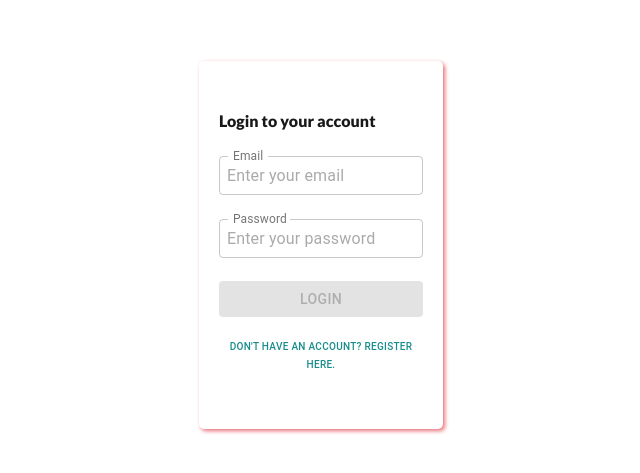
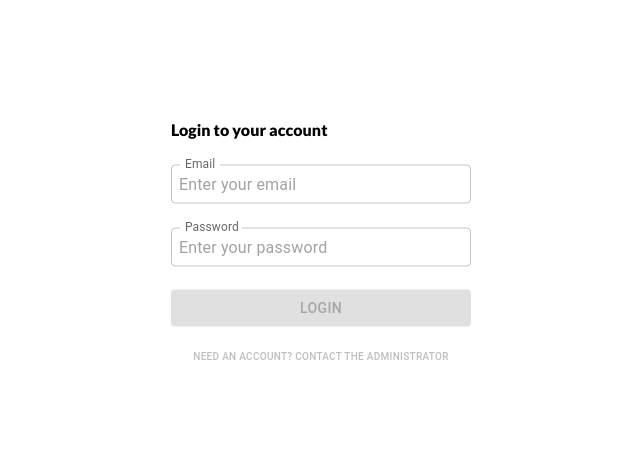
Before and after one commit to Chibogret/Test, a React (Create React App) app in the folder client/: page / in a window 1280 px wide. Shown: the part 175-648 px from the top of the page, without its empty margins (319-959 px from the left). Built offline with nearby package versions, Linux system fonts and the light colour scheme.

Commit message:
[FEAT]: Register Authorized User
fix scanning skipped municipalities where current still updates to next which should not happen

```diff
--- a/client/src/components/Form.js
+++ b/client/src/components/Form.js
@@ -85,7 +85,7 @@ function MaterialForm({
     };
 
     return (
-        <form onSubmit={handleSubmit} noValidate autoComplete="off" className='registration-form'>
+        <form onSubmit={handleSubmit} noValidate autoComplete="off">
             <Box
                 component="div"
                 sx={{
@@ -94,7 +94,7 @@ function MaterialForm({
                     fontWeight: 'bold',
                 }}
             >
-                {formType === 'Login' ? 'Login to your account' : 'Create your account'}
+                {formType === 'Login' ? 'Login to your account' : 'Create an account'}
             </Box>
 
             <TextField
@@ -190,10 +190,16 @@ function MaterialForm({
                 {isLoading ? <CircularProgress size={24} /> : formType === 'Login' ? "Login" : 'Register'}
             </Button>
 
-            <Button color="primary" style={{ width: "100%", marginTop: "15px", fontSize: "10px" }}
-                    onClick={toggleForm}>
-                {formType === 'Login' ? "Don't have an account? Register here." : 'Already have an account? Login here.'}
-            </Button>
+            <Button
+  color="primary"
+  style={{ width: "100%", marginTop: "15px", fontSize: "10px" }}
+//   onClick={toggleForm}
+//   disabled={formType === 'Login'}
+disabled
+>
+  {formType === 'Login' ? "Need an Account? Contact the Administrator" : 'Created Account will be able to modify assigned checkpoints.'}
+</Button>
+
         </form>
     );
 }
--- a/client/src/components/RegisterForm.js
+++ b/client/src/components/RegisterForm.js
@@ -76,7 +76,7 @@ function Register({ onToggleForm, formType }) {
                 setMunicipality={setMunicipality}
                 isLoading={isLoading}
                 formType="Register"
-                onToggleForm={onToggleForm}
+                // onToggleForm={onToggleForm}
             />
             <Snackbar
                 open={openSnackbar}
--- /dev/null
+++ b/client/src/components/RegisterUserForm.js
@@ -0,0 +1,22 @@
+import React from 'react';
+import { Modal, Button } from '@mui/material';
+import Register from './RegisterForm';
+
+function RegisterUserForm({ openU, handleUserClose }) {
+    return (
+        <Modal
+            open={openU}
+            onClose={handleUserClose}
+            aria-labelledby="shipment-tracking-modal-title"
+            aria-describedby="shipment-tracking-modal-description"
+        >
+            <div style={{ width: "300px", position: 'absolute', top: '50%', left: '50%', transform: 'translate(-50%, -50%)', backgroundColor: 'white', padding: '20px', borderRadius: '6px', border: '1px bla' }}>
+
+                <Register formType='Register'/>
+
+            </div>
+        </Modal>
+    );
+}
+
+export default RegisterUserForm;
--- a/client/src/components/TrackList.js
+++ b/client/src/components/TrackList.js
@@ -5,6 +5,7 @@ import Typography from '@mui/material/Typography';
 import { Button, CardActionArea, Divider, TextField } from '@mui/material';
 import ShipmentModal from './ShipmentModal'; // Adjust the path as necessary
 import UpdateMunicipalityModal from './UpdateMunicipality';
+import RegisterUserForm from './RegisterUserForm';
 import { useNavigate } from 'react-router-dom';
 import '../styles.css';
 import axios from 'axios'; // Make sure to import axios at the top of your file
@@ -17,11 +18,15 @@ function Tracklist() {
   const [orderDetailsList, setOrderDetailsList] = useState([]);
   const [open, setOpen] = useState(false);
   const [openM, setMOpen] = useState(false);
+  const [openU, setUOpen] = useState(false);
+
   const navigate = useNavigate();
 
   // Function to handle opening and closing modals
   const handleOpen = () => setOpen(true);
   const handleClose = () => setOpen(false);
+  const handleUserOpen = () => setUOpen(true);
+  const handleUserClose = () => setUOpen(false);
   const handleMunicipalityOpen = () => setMOpen(true);
   const handleMunicipalityClose = () => setMOpen(false);
 
@@ -52,10 +57,13 @@ const fetchData = async () => {
     }
   }, [searchQuery]);
 
+
   return (
     <div className='sidebar' style={{ display: 'flex', flexDirection: 'column', gap: '10px'}}>
+      <Button className="registerButton" onClick={handleUserOpen}>Register User</Button>
       <Button className="registerButton" onClick={handleOpen}>Register Shipment</Button>
       <Button className="registerButton" onClick={handleMunicipalityOpen}>Update Municipality</Button>
+      <RegisterUserForm openU={openU} handleUserClose={handleUserClose} />
       <ShipmentModal open={open} handleClose={handleClose} />
       <UpdateMunicipalityModal open={openM} handleClose={handleMunicipalityClose} />
       <Divider/>
--- a/client/src/components/UpdateSection.js
+++ b/client/src/components/UpdateSection.js
@@ -65,7 +65,7 @@ function UpdateConfirmation(props) {
       }
 
       const existingCheckpoint = shipmentDetails.timeline.find(entry => entry.name.toUpperCase() === checkpoint.toUpperCase());
-      if (existingCheckpoint.checkedby !== '-' || existingCheckpoint.currentHeads === 0) {
+      if (existingCheckpoint.checkedby !== '-' || !existingCheckpoint.currentHeads === 0) {
         event.preventDefault();
         alert('Checkpoint has already been checked by someone.');
         return;
--- a/client/src/pages/FormContainer.js
+++ b/client/src/pages/FormContainer.js
@@ -1,22 +1,32 @@
-import React, { useState } from 'react';
+import React, { useState, useEffect } from 'react';
+import { useParams } from 'react-router-dom'; // Import useParams from react-router-dom
 import Login from '../components/LoginForm';
 import Register from '../components/RegisterForm';
 
 function FormContainer() {
-  const [currentForm, setCurrentForm] = useState('register');
+  const [currentForm, setCurrentForm] = useState('login');
+  const { formType } = useParams(); // Get the formType from the URL
+
+  // Set the currentForm based on the formType from the URL
+  useEffect(() => {
+    console.log(formType)
+    if (formType === 'login' || formType === 'register') {
+      setCurrentForm(formType);
+    }
+  }, [formType]);
 
   const toggleForm = () => {
     setCurrentForm(currentForm === 'login' ? 'register' : 'login');
   };
 
   return (
-    <>
-      {currentForm === 'register' ? (
+    <div style={{ width: "300px", position: 'absolute', top: '50%', left: '50%', transform: 'translate(-50%, -50%)', backgroundColor: 'white', padding: '20px', borderRadius: '6px' }}>
+    {currentForm === 'login' ? (
         <Login onToggleForm={toggleForm} formType={currentForm} />
       ) : (
         <Register onToggleForm={toggleForm} formType={currentForm}/>
       )}
-    </>
+    </div>
   );
 }
 
--- a/client/src/styles.css
+++ b/client/src/styles.css
@@ -1,20 +1,8 @@
 /* styles.css */
-
-/* Main Container Styles */
-.registration-form-container {
-  display: flex;
-  justify-content: center; /* Horizontally centers the form */
-  align-items: center; /* Vertically centers the form */
-  height: 100vh;
-  text-align: right; /* Aligns text to the right */
-}
 
 /* Form Styles */
 .registration-form {
-  width: 300px; /* Fixed width for mobile devices */
-  max-width: 80%; /* Maximum width in relation to parent container */
   background-color: #fff; /* White background for the form */
-  opacity: 0.9; /* Slightly transparent background */
   border-radius: 5px; /* Rounded corners for the form */
   padding: 50px 20px; /* Padding around the content */
 }
@@ -30,7 +18,7 @@
 
   .registration-form {
     max-width: 60%; /* Increase maximum width for larger screens */
-    box-shadow: 2px 2px 4px 0px #E65F67; /* Subtle shadow for depth */
+    box-shadow: 2px 2px 4px 0px primary; /* Subtle shadow for depth */
   }
 }
 
@@ -38,7 +26,7 @@
 @media (min-width: 1024px) {
   .registration-form {
     max-width: 60%; /* Consistent max-width with tablet view */
-    box-shadow: 2px 2px 4px 0px #E65F67; /* Same shadow as tablet view */
+    box-shadow: 2px 2px 4px 0px primary; /* Same shadow as tablet view */
   }
 }
 
```
Also changed, not shown: 2 other files (tests, documents, lock files or other folders).
